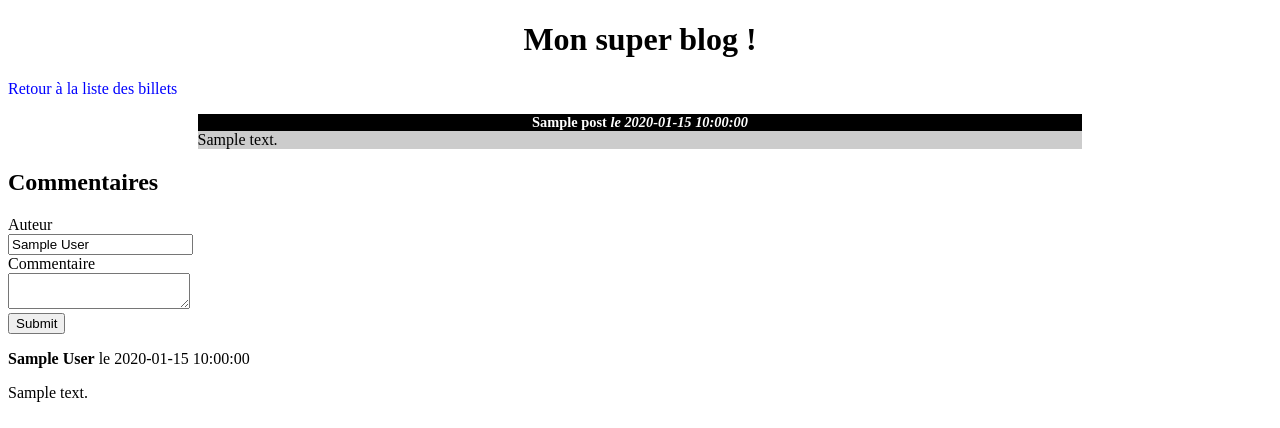
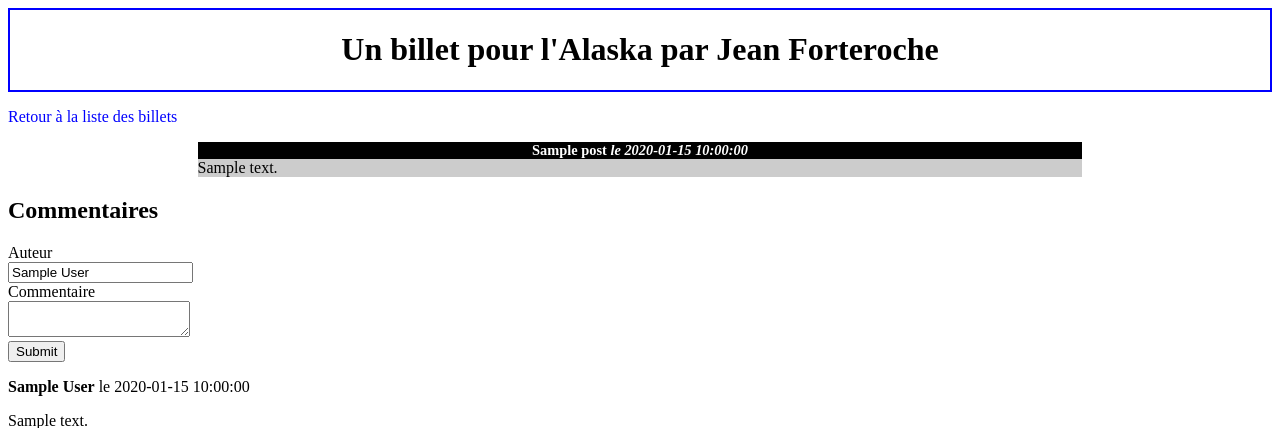
Before and after one commit to Julemane/Projet4_Blog, a PHP site: template view/frontend/logedPostView.php in a window 1280 px wide. Shown: the top 428 px of the page. Run offline with PHP 8.4, Linux system fonts and the light colour scheme; the template is opened without the code that fills it: most values are stand-ins (such as "Sample title", 1, 10 or a date in 2020).

Commit message:
creation et inclusion du header en include

```diff
--- a/controller/frontend.php
+++ b/controller/frontend.php
@@ -14,7 +14,7 @@ function listPosts()
 
 function post()
 {
-    //temporaire conditionne le login
+    //temporaire : conditionne le login
     $user = false;
 
     $postManager = new PostManager();
--- /dev/null
+++ b/include/header.php
@@ -0,0 +1,4 @@
+<h1>Un billet pour l'Alaska par Jean Forteroche</h1>
+<nav>
+
+</nav>
--- a/public/css/style.css
+++ b/public/css/style.css
@@ -1,3 +1,8 @@
+header
+{
+    border:2px solid blue;
+}
+
 h1, h3
 {
     text-align:center;
--- a/view/frontend/logedPostView.php
+++ b/view/frontend/logedPostView.php
@@ -1,7 +1,6 @@
 <?php $title = htmlspecialchars($post['title']); ?>
 
 <?php ob_start(); ?>
-<h1>Mon super blog !</h1>
 <p><a href="index.php">Retour à la liste des billets</a></p>
 <!--Affichage du billets-->
 <div class="news">
--- a/view/frontend/template.php
+++ b/view/frontend/template.php
@@ -7,6 +7,11 @@
     </head>
 
     <body>
-        <?= $content ?>
+      <header>
+        <?php include("include/header.php"); ?>
+      </header>
+
+
+      <?= $content ?>
     </body>
 </html>
--- a/view/frontend/unlogedPostView.php
+++ b/view/frontend/unlogedPostView.php
@@ -1,7 +1,6 @@
 <?php $title = htmlspecialchars($post['title']); ?>
 
 <?php ob_start(); ?>
-<h1>Mon super blog !</h1>
 <p><a href="index.php">Retour à la liste des billets</a></p>
 <!--Affichage du billets-->
 <div class="news">
```
